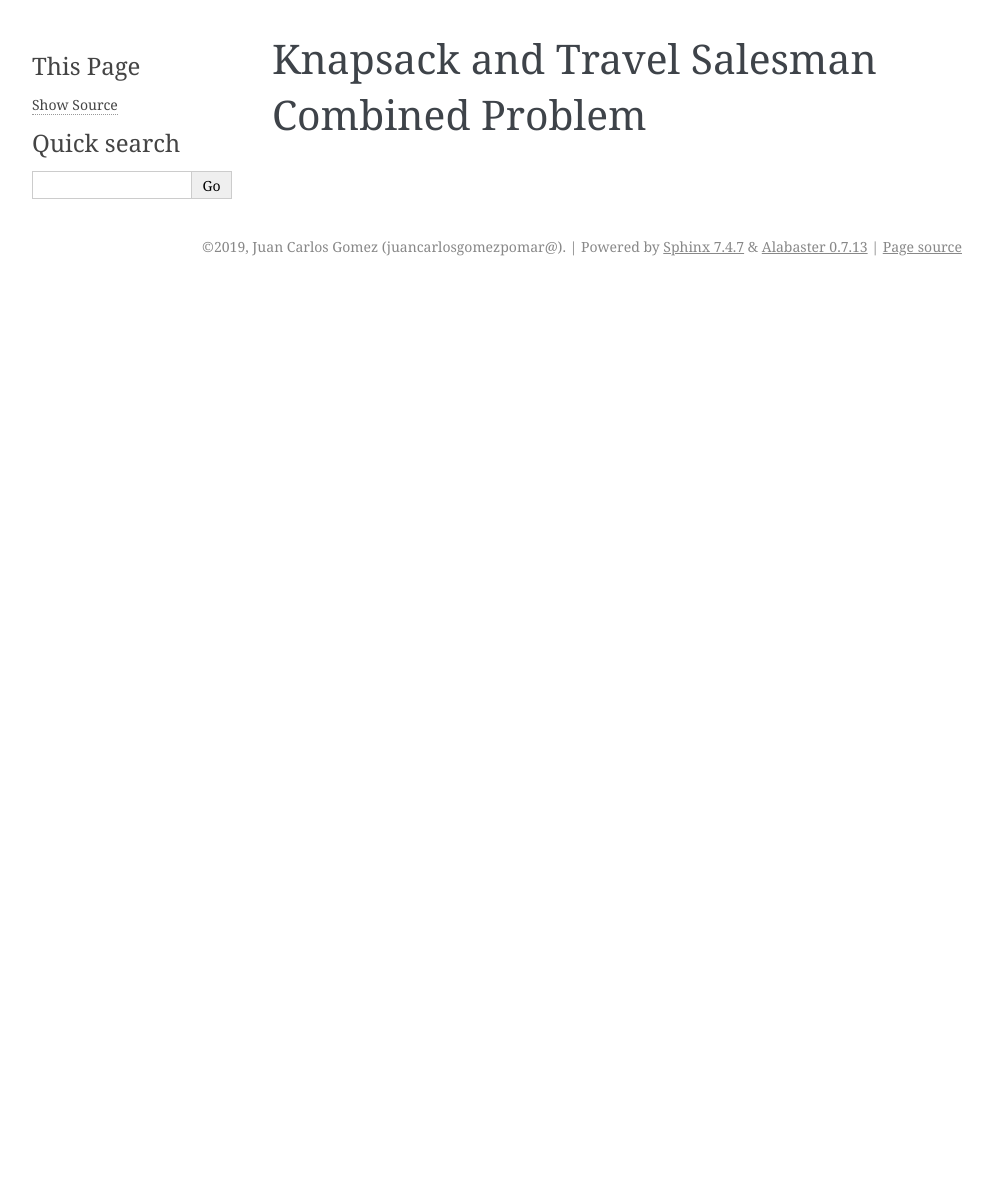
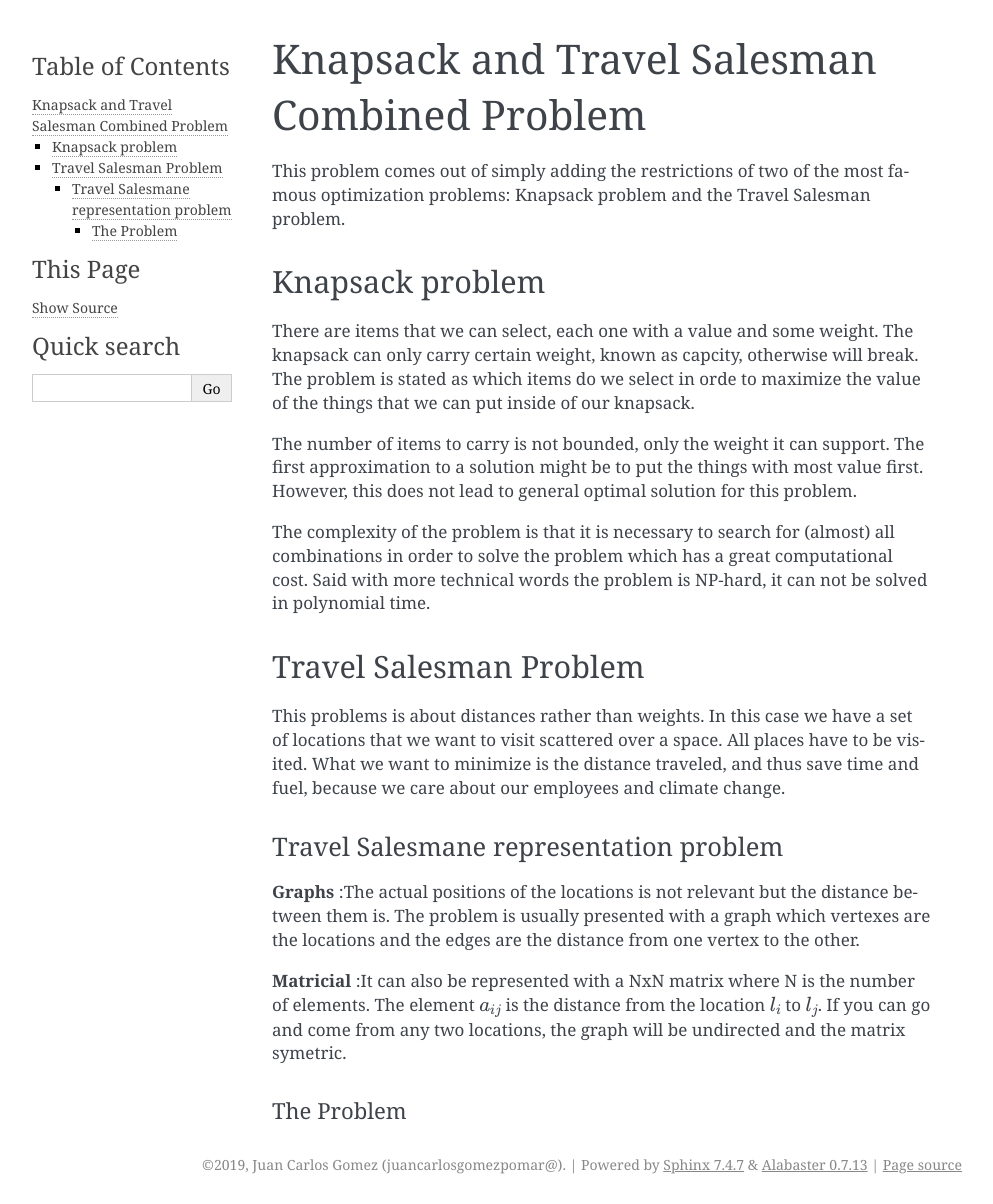
Before and after one commit to juancki/docus, a Sphinx documentation site: the page built from source/problems/knapsack-travelsman.rst, in a window 1280 px wide. Shown: the whole page, without its empty margins (148-1141 px from the left). Built offline with Sphinx 7.4.7, drawn with Linux system fonts in a browser that asks for light colours; before the commit the page ends 900 px from its top, so only the background shows below that.

Commit message:
init info knapsack and travel salesman

```diff
--- a/source/problems/knapsack-travelsman.rst
+++ b/source/problems/knapsack-travelsman.rst
@@ -1,3 +1,30 @@
 =============================================
 Knapsack and Travel Salesman Combined Problem
 =============================================
+
+This problem comes out of simply adding the restrictions of two of the most famous optimization problems: Knapsack problem and the Travel Salesman problem.
+
+
+Knapsack problem
+----------------
+There are items that we can select, each one with a value and some weight. The knapsack can only carry certain weight, known as capcity, otherwise will break.
+The problem is stated as which items do we select in orde to maximize the value of the things that we can put inside of our knapsack.
+
+The number of items to carry is not bounded, only the weight it can support. The first approximation to a solution might be to put the things with most value first. However, this does not lead to general optimal solution for this problem.
+
+The complexity of the problem is that it is necessary to search for (almost) all combinations in order to solve the problem which has a great computational cost. Said with more technical words the problem is NP-hard, it can not be solved in polynomial time.
+
+
+Travel Salesman Problem
+-----------------------
+This problems is about distances rather than weights. In this case we have a set of locations that we want to visit scattered over a space. All places have to be visited. What we want to minimize is the distance traveled, and thus save time and fuel, because we care about our employees and climate change.
+
+Travel Salesmane representation problem
+.......................................
+**Graphs** :The actual positions of the locations is not relevant but the distance between them is. The problem is usually presented with a graph which vertexes are the locations and the edges are the distance from one vertex to the other.
+
+**Matricial** :It can also be represented with a NxN matrix where N is the number of elements. The element :math:`a_{ij}` is the distance from the location :math:`l_i` to :math:`l_j`. If you can go and come from any two locations, the graph will be undirected and the matrix symetric.
+
+
+The Problem
+===========
```
